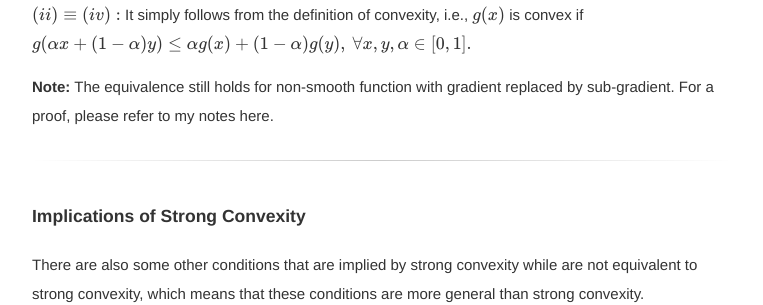
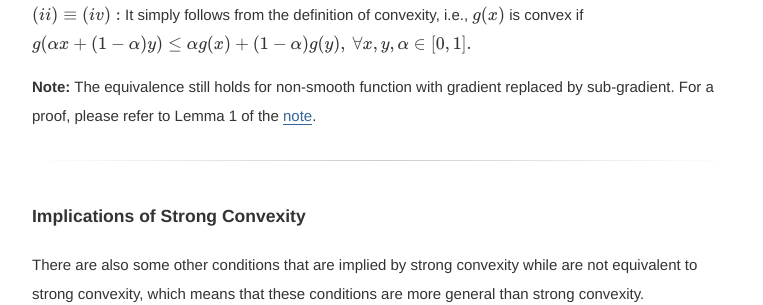
Before and after one commit to XingyuZhou989/blog, a Jekyll site: the page built from _posts/2017-04-29-strong-convexity.md, in a window 1280 px wide and 900 px high, scrolled down 1361 px. Shown: the part 182-487 px from the top of the window, without its empty margins (258-1021 px from the left). Built offline with Jekyll 4.4.1, drawn with Linux system fonts in a browser that asks for light colours; formulas are drawn with MathJax 3; comment, search, counter and statistics services are not loaded.

Commit message:
Update link for note

```diff
--- a/_posts/2017-04-29-strong-convexity.md
+++ b/_posts/2017-04-29-strong-convexity.md
@@ -43,7 +43,7 @@ $$(ii) \equiv (iii):$$ It follows from the monotone gradient condition for conve
 
 $$(ii) \equiv (iv):$$ It simply follows from the definition of convexity, i.e., $$g(x)$$ is convex if $$g(\alpha x+ (1-\alpha) y) \le \alpha g(x) + (1-\alpha) g(y), ~\forall x,y, \alpha\in [0,1].$$ $$\tag*{$\Box$}$$
 
-**Note:** The equivalence still holds for non-smooth function with gradient replaced by sub-gradient. For a proof, please refer to my notes here.
+**Note:** The equivalence still holds for non-smooth function with gradient replaced by sub-gradient. For a proof, please refer to Lemma 1 of the [note](https://arxiv.org/pdf/1803.06573.pdf).
 
 <div class="divider"></div>
 
```
